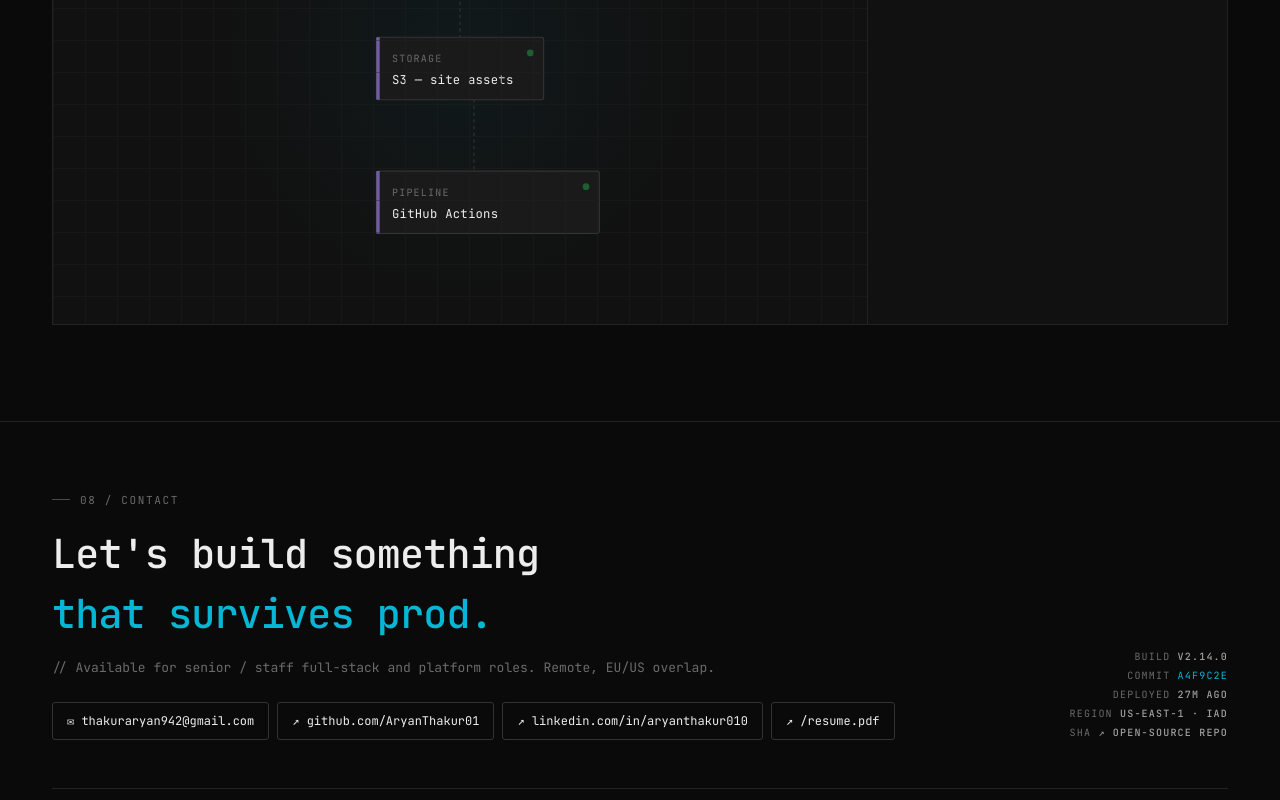
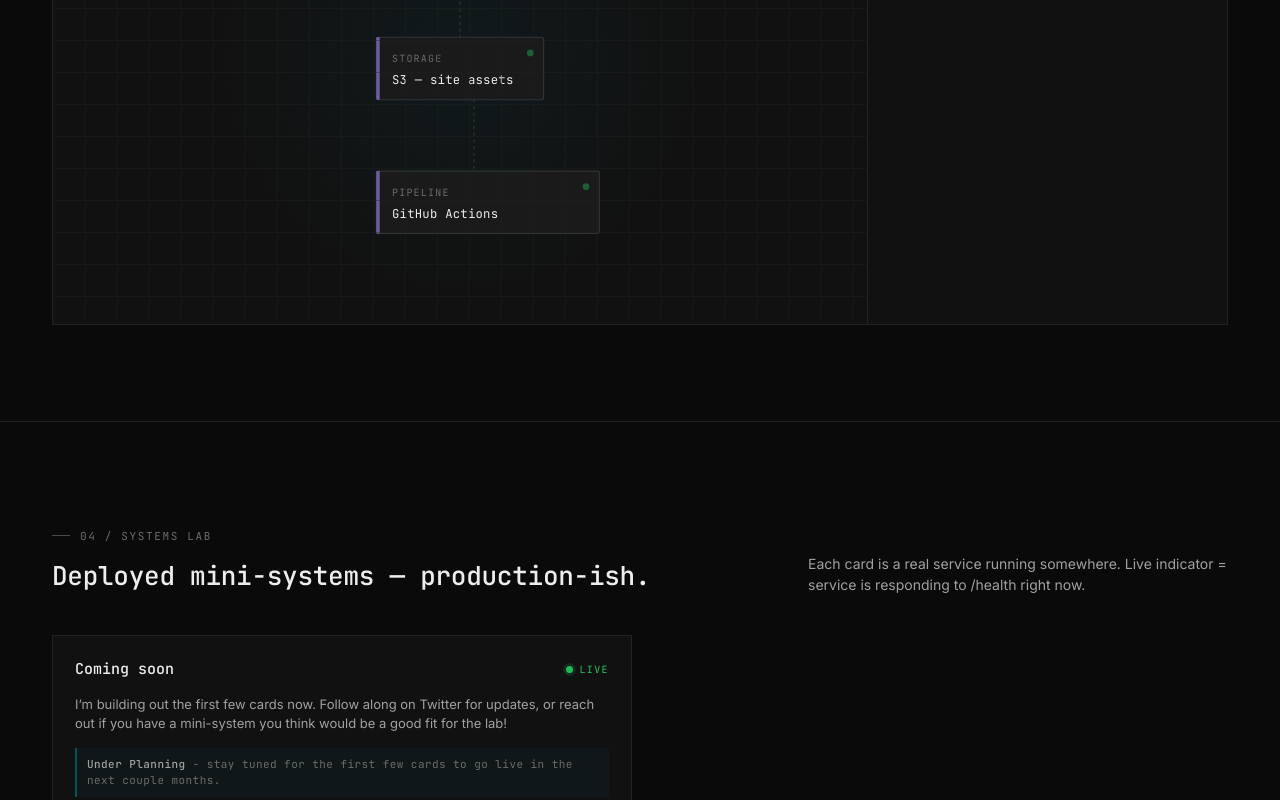
Before and after one commit to AryanThakur01/personal-portfolio, a React (Vite) app in the folder web/: page / in a window 1280 px wide. Shown: the part 2000-2800 px from the top of the page. Built offline with nearby package versions, Linux system fonts and the light colour scheme.

Commit message:
feat(systemslab): enable systems lab

```diff
--- a/web/src/App.tsx
+++ b/web/src/App.tsx
@@ -4,7 +4,7 @@ import { Hero } from './components/hero';
 import { SystemHealth } from './components/system-health';
 import { CapabilityMap } from './components/capability-map';
 import { ArchitectureGraph } from './components/arch-graph';
-// import { SystemsLab } from './components/systems-lab';
+import { SystemsLab } from './components/systems-lab';
 // import { CaseStudies } from './components/case-studies';
 // import { CICDFeed } from './components/cicd-feed';
 // import { Terminal } from './components/terminal';
@@ -20,7 +20,7 @@ function App() {
           <SystemHealth />
           <CapabilityMap />
           <ArchitectureGraph />
-          {/* <SystemsLab /> */}
+          <SystemsLab />
           {/* <CaseStudies /> */}
           {/* <CICDFeed /> */}
           {/* <Terminal /> */}
--- a/web/src/components/systems-lab.tsx
+++ b/web/src/components/systems-lab.tsx
@@ -1,52 +1,66 @@
 const LAB = [
   {
-    name: "Distributed Rate Limiter",
-    problem: "Throttle 50k req/s across a sharded fleet without a single point of state.",
-    pattern: { b: "Token bucket", rest: " with consistent hashing over a 3-node Redis cluster. CRDT-merged on partition heal." },
-    tags: ["GO", "REDIS", "RAFT", "TERRAFORM"],
+    name: 'Coming soon',
+    problem:
+      'I’m building out the first few cards now. Follow along on Twitter for updates, or reach out if you have a mini-system you think would be a good fit for the lab!',
+    pattern: {
+      b: 'Under Planning',
+      rest: ' - stay tuned for the first few cards to go live in the next couple months.',
+    },
+    tags: ['Planning'],
     live: true,
-    demo: "demo.rate-limit.dev",
+    demo: '#',
+    repoUrl: 'https://www.github.com/AryanThakur01',
   },
-  {
-    name: "Outbox Relay",
-    problem: "At-least-once domain events from Postgres → Kafka without dual-writes.",
-    pattern: { b: "Transactional outbox", rest: " + Debezium CDC stream, with poison-pill quarantine in a dead-letter topic." },
-    tags: ["KAFKA", "POSTGRES", "GO"],
-    live: true,
-    demo: "outbox.aryanthakur.dev",
-  },
-  {
-    name: "Edge Auth Worker",
-    problem: "Verify JWTs at the edge in under 4ms — no cold-start, no origin hops.",
-    pattern: { b: "Lambda@Edge", rest: " with cached JWKs (TTL 6h) and shared-key origin gating." },
-    tags: ["LAMBDA@EDGE", "JWT", "WASM"],
-    live: true,
-    demo: "auth.aryanthakur.dev",
-  },
-  {
-    name: "Saga Orchestrator",
-    problem: "Coordinate a 7-step distributed transaction with compensating rollbacks.",
-    pattern: { b: "Choreographed saga", rest: " over SQS, persisted in DynamoDB with conditional writes for idempotency." },
-    tags: ["DYNAMODB", "SQS", "TS"],
-    live: false,
-    demo: "github.com/at/saga",
-  },
-  {
-    name: "Synthetic Probe Mesh",
-    problem: "Catch p99 latency regressions before a customer files a ticket.",
-    pattern: { b: "6-region probe network", rest: " hitting 14 endpoints / 60s. Alerts on SLO burn-rate, not threshold." },
-    tags: ["OTEL", "GRAFANA", "PROMETHEUS"],
-    live: true,
-    demo: "probes.aryanthakur.dev",
-  },
-  {
-    name: "Browser Worker Pool",
-    problem: "Run thousands of headless browser jobs without burning EC2 reserved capacity.",
-    pattern: { b: "Fargate spot pool", rest: " with autoscaler on queue depth; idle drain at 90s." },
-    tags: ["FARGATE", "PLAYWRIGHT", "SQS"],
-    live: false,
-    demo: "github.com/at/browser-pool",
-  },
+
+  // {
+  //   name: "Distributed Rate Limiter",
+  //   problem: "Throttle 50k req/s across a sharded fleet without a single point of state.",
+  //   pattern: { b: "Token bucket", rest: " with consistent hashing over a 3-node Redis cluster. CRDT-merged on partition heal." },
+  //   tags: ["GO", "REDIS", "RAFT", "TERRAFORM"],
+  //   live: true,
+  //   demo: "demo.rate-limit.dev",
+  // },
+  // {
+  //   name: "Outbox Relay",
+  //   problem: "At-least-once domain events from Postgres → Kafka without dual-writes.",
+  //   pattern: { b: "Transactional outbox", rest: " + Debezium CDC stream, with poison-pill quarantine in a dead-letter topic." },
+  //   tags: ["KAFKA", "POSTGRES", "GO"],
+  //   live: true,
+  //   demo: "outbox.aryanthakur.dev",
+  // },
+  // {
+  //   name: "Edge Auth Worker",
+  //   problem: "Verify JWTs at the edge in under 4ms — no cold-start, no origin hops.",
+  //   pattern: { b: "Lambda@Edge", rest: " with cached JWKs (TTL 6h) and shared-key origin gating." },
+  //   tags: ["LAMBDA@EDGE", "JWT", "WASM"],
+  //   live: true,
+  //   demo: "auth.aryanthakur.dev",
+  // },
+  // {
+  //   name: "Saga Orchestrator",
+  //   problem: "Coordinate a 7-step distributed transaction with compensating rollbacks.",
+  //   pattern: { b: "Choreographed saga", rest: " over SQS, persisted in DynamoDB with conditional writes for idempotency." },
+  //   tags: ["DYNAMODB", "SQS", "TS"],
+  //   live: false,
+  //   demo: "github.com/at/saga",
+  // },
+  // {
+  //   name: "Synthetic Probe Mesh",
+  //   problem: "Catch p99 latency regressions before a customer files a ticket.",
+  //   pattern: { b: "6-region probe network", rest: " hitting 14 endpoints / 60s. Alerts on SLO burn-rate, not threshold." },
+  //   tags: ["OTEL", "GRAFANA", "PROMETHEUS"],
+  //   live: true,
+  //   demo: "probes.aryanthakur.dev",
+  // },
+  // {
+  //   name: "Browser Worker Pool",
+  //   problem: "Run thousands of headless browser jobs without burning EC2 reserved capacity.",
+  //   pattern: { b: "Fargate spot pool", rest: " with autoscaler on queue depth; idle drain at 90s." },
+  //   tags: ["FARGATE", "PLAYWRIGHT", "SQS"],
+  //   live: false,
+  //   demo: "github.com/at/browser-pool",
+  // },
 ];
 
 export function SystemsLab() {
@@ -61,7 +75,8 @@ export function SystemsLab() {
             </h2>
           </div>
           <p className="max-w-[420px] text-text-2 text-[14px] m-0">
-            Each card is a real service running somewhere. Live indicator = service is responding to /health right now.
+            Each card is a real service running somewhere. Live indicator =
+            service is responding to /health right now.
           </p>
         </div>
 
@@ -69,29 +84,43 @@ export function SystemsLab() {
           {LAB.map((s, i) => (
             <div
               key={i}
-              className="border border-border bg-bg-card p-[22px_22px_18px] flex flex-col gap-[14px] hover:border-border-hover hover:bg-bg-elev transition-all duration-150 relative"
-            >
+              className="border border-border bg-bg-card p-[22px_22px_18px] flex flex-col gap-[14px] hover:border-border-hover hover:bg-bg-elev transition-all duration-150 relative">
               {/* Row: name + status */}
               <div className="flex justify-between items-center gap-3">
-                <h4 className="font-mono font-medium text-[15px] text-text m-0">{s.name}</h4>
-                <span className={`font-mono text-[10px] tracking-[0.14em] uppercase inline-flex items-center gap-[6px] shrink-0 ${s.live ? "text-green" : "text-text-3"}`}>
+                <h4 className="font-mono font-medium text-[15px] text-text m-0">
+                  {s.name}
+                </h4>
+                <span
+                  className={`font-mono text-[10px] tracking-[0.14em] uppercase inline-flex items-center gap-[6px] shrink-0 ${s.live ? 'text-green' : 'text-text-3'}`}>
                   <span
-                    className={`w-[7px] h-[7px] rounded-full shrink-0 ${s.live ? "bg-green" : "bg-text-4"}`}
-                    style={s.live ? { boxShadow: "0 0 0 3px rgba(34,197,94,0.15)", animation: "pulse 2.2s infinite" } : undefined}
+                    className={`w-[7px] h-[7px] rounded-full shrink-0 ${s.live ? 'bg-green' : 'bg-text-4'}`}
+                    style={
+                      s.live
+                        ? {
+                            boxShadow: '0 0 0 3px rgba(34,197,94,0.15)',
+                            animation: 'pulse 2.2s infinite',
+                          }
+                        : undefined
+                    }
                   />
-                  {s.live ? "LIVE" : "ARCHIVED"}
+                  {s.live ? 'LIVE' : 'ARCHIVED'}
                 </span>
               </div>
 
               {/* Problem */}
-              <p className="text-[13px] text-text-2 leading-[1.5] m-0">{s.problem}</p>
+              <p className="text-[13px] text-text-2 leading-[1.5] m-0">
+                {s.problem}
+              </p>
 
               {/* Pattern */}
               <div
                 className="font-mono text-[11px] text-text-3 tracking-[0.04em] px-[10px] py-[8px]"
-                style={{ borderLeft: "2px solid rgba(6,182,212,0.35)", background: "rgba(6,182,212,0.04)" }}
-              >
-                <b className="text-text-2 font-medium">{s.pattern.b}</b>{s.pattern.rest}
+                style={{
+                  borderLeft: '2px solid rgba(6,182,212,0.35)',
+                  background: 'rgba(6,182,212,0.04)',
+                }}>
+                <b className="text-text-2 font-medium">{s.pattern.b}</b>
+                {s.pattern.rest}
               </div>
 
               {/* Tags */}
@@ -99,8 +128,7 @@ export function SystemsLab() {
                 {s.tags.map((t) => (
                   <span
                     key={t}
-                    className="font-mono text-[10px] tracking-[0.12em] uppercase text-text-2 border border-border-strong px-2 py-[3px] rounded-[3px] hover:border-accent-line hover:text-accent transition-all duration-150 cursor-default"
-                  >
+                    className="font-mono text-[10px] tracking-[0.12em] uppercase text-text-2 border border-border-strong px-2 py-[3px] rounded-[3px] hover:border-accent-line hover:text-accent transition-all duration-150 cursor-default">
                     {t}
                   </span>
                 ))}
@@ -108,13 +136,20 @@ export function SystemsLab() {
 
               {/* Actions */}
               <div className="flex gap-[10px] mt-1 pt-3 border-t border-dashed border-border-strong">
-                <a href="#" className="no-underline font-mono text-[11px] text-accent inline-flex items-center gap-[6px] hover:opacity-80 transition-opacity">
+                <a
+                  href="#"
+                  className="no-underline font-mono text-[11px] text-accent inline-flex items-center gap-[6px] hover:opacity-80 transition-opacity">
                   ▶ Live demo
                 </a>
-                <a href="#" className="no-underline font-mono text-[11px] text-text-2 inline-flex items-center gap-[6px] hover:text-accent transition-colors duration-150">
+                <a
+                  href="#"
+                  className="no-underline font-mono text-[11px] text-text-2 inline-flex items-center gap-[6px] hover:text-accent transition-colors duration-150">
                   ↗ {s.demo}
                 </a>
-                <a href="#" className="no-underline font-mono text-[11px] text-text-2 inline-flex items-center gap-[6px] hover:text-accent transition-colors duration-150 ml-auto">
+                <a
+                  target="_blank"
+                  href={s.repoUrl}
+                  className="no-underline font-mono text-[11px] text-text-2 inline-flex items-center gap-[6px] hover:text-accent transition-colors duration-150 ml-auto">
                   github ↗
                 </a>
               </div>
```
